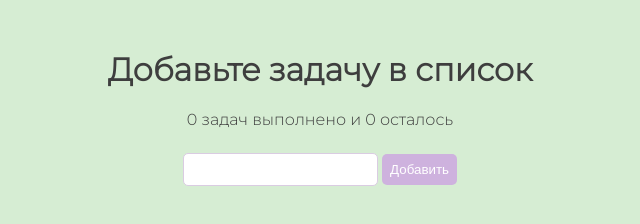
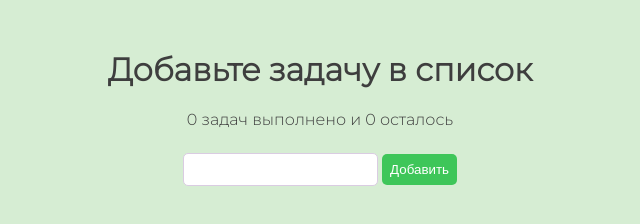
Before and after one commit to eexxiist/todo_list, a website with bundled scripts: page index.html in a window 1280 px wide. Shown: the whole page, without its empty margins (320-960 px from the left). Built offline with nearby package versions, Linux system fonts and the light colour scheme; files whose address does not match are found by name.

Commit message:
change button color

```diff
--- a/style.css
+++ b/style.css
@@ -35,7 +35,7 @@ body {
   button {
     padding: 8px;
     cursor: pointer;
-    background-color: #ceb2de;
+    background-color: #3ec659;
     color: #fff;
     border: none;
     border-radius: 5px;
```
